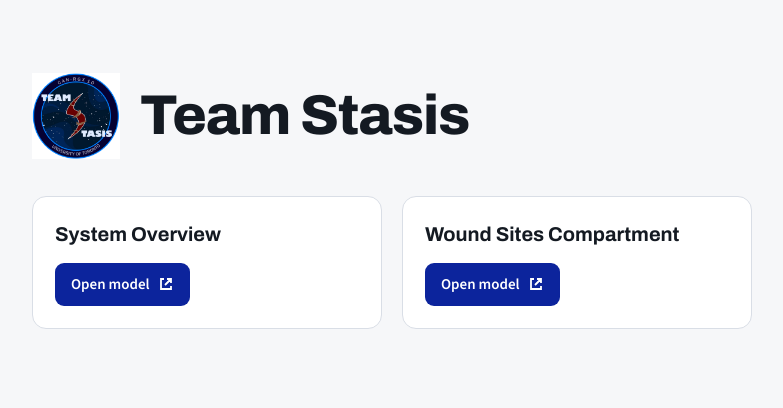
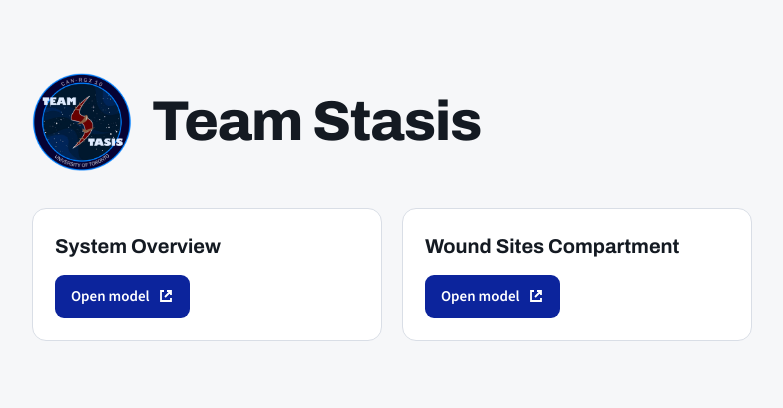
Before and after one commit to TeamStasis/TeamStasis.github.io, a plain HTML site: page index.html in a window 1280 px wide. Shown: the whole page, without its empty margins (248-1031 px from the left). Drawn offline with nearby package versions, Linux system fonts and the light colour scheme.

Commit message:
added logo transparent

```diff
--- a/index.html
+++ b/index.html
@@ -31,13 +31,13 @@ h1{font-family:var(--display);font-weight:800;font-size:clamp(36px,7vw,56px);lin
 .btn:focus-visible{outline:3px solid var(--accent);outline-offset:3px}
 .btn svg{width:16px;height:16px}
 .brand{display:flex;align-items:center;gap:20px;flex-wrap:wrap}
-.logo{width:88px;height:88px;object-fit:contain;flex:0 0 auto}
+.logo{width:100px;height:100px;object-fit:contain;flex:0 0 auto}
 @media (prefers-reduced-motion:no-preference){.btn{transition:filter .15s}}
 </style>
 
 <div class="wrap">
   <header class="brand">
-    <img class="logo" src="logo.png" alt="Team Stasis logo">
+    <img class="logo" src="logotransparent.png" alt="Team Stasis logo">
     <h1>Team Stasis</h1>
   </header>
   <div class="models">
```
Also changed, not shown: logotransparent.png (added).
